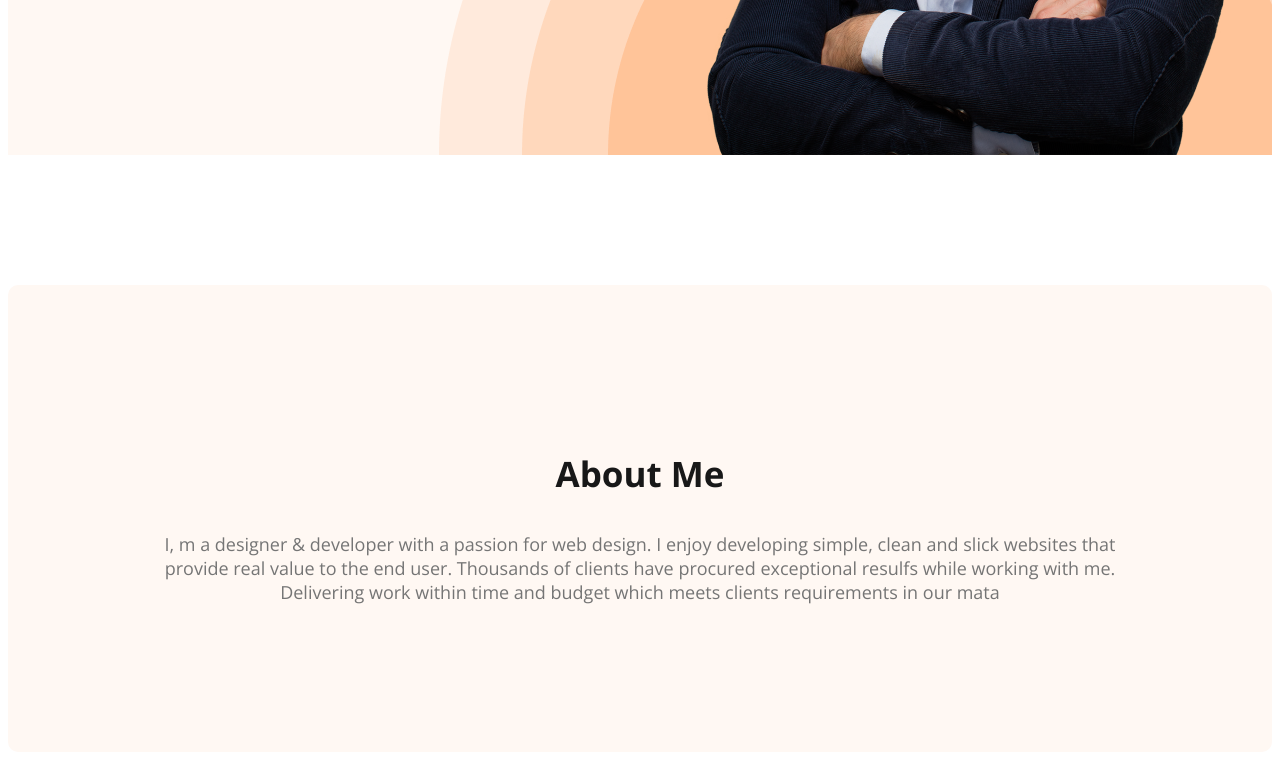
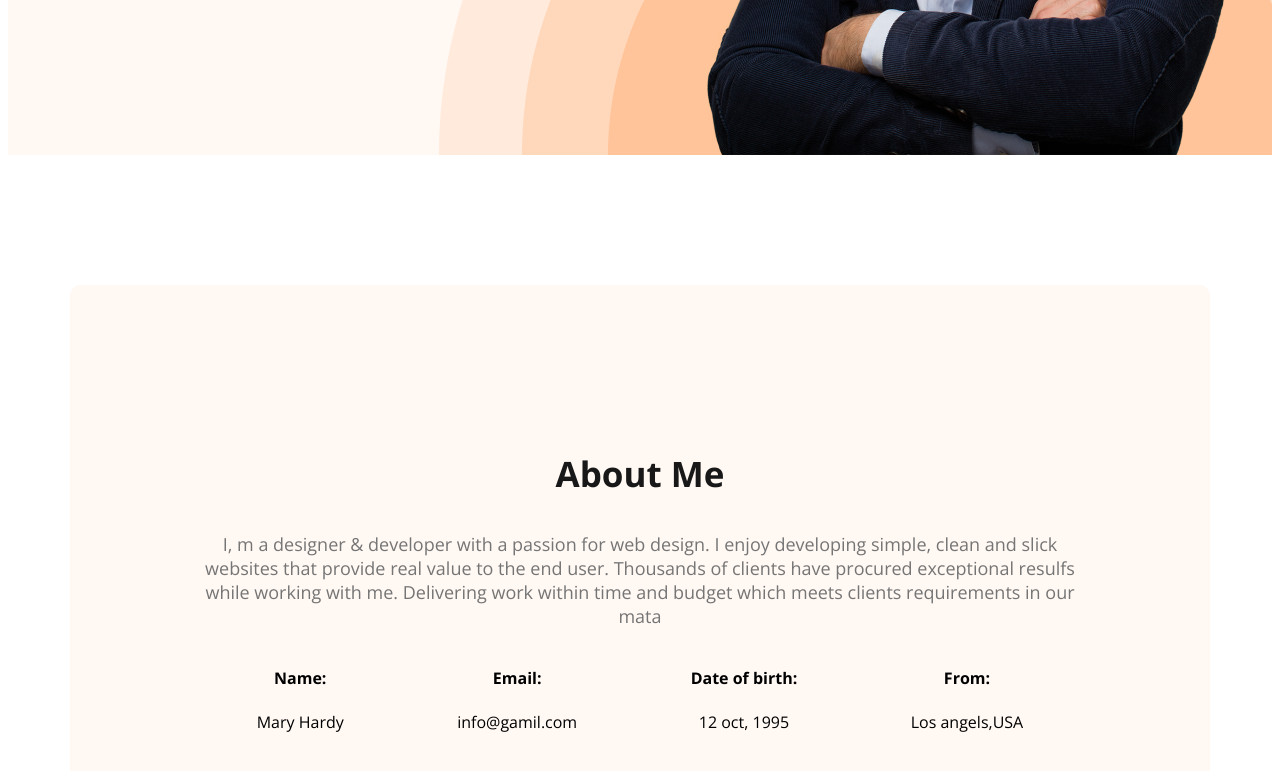
Before and after one commit to Sajeeb2186/dev-portfolio, a plain HTML site: page index.html in a window 1280 px wide. Shown: the part 710-1481 px from the top of the page. Drawn offline with nearby package versions, Linux system fonts and the light colour scheme.

Commit message:
added about section info

```diff
--- a/index.html
+++ b/index.html
@@ -44,7 +44,26 @@
     <section class="about">
         <h3 class="section-title">About Me</h3>
         <p class="section-description">I, m a designer & developer with a passion for web design. I enjoy developing simple, clean and slick websites that provide real value to the end user. Thousands of clients have procured exceptional resulfs while working with me. Delivering work within time and budget which meets clients requirements in our mata</p>
+        <div class="about-info-container">
+            <div class="about-info">
+                <h4 class="info-title">Name:</h4>
+                <p class="info-description">Mary Hardy</p>
+            </div>
+            <div class="about-info">
+                <h4 class="info-title">Email:</h4>
+                <p class="info-description">info@gamil.com</p>
+            </div>
+            <div class="about-info">
+                <h4 class="info-title">Date of birth:</h4>
+                <p class="info-description">12 oct, 1995</p>
+            </div>
+            <div class="about-info">
+                <h4 class="info-title">From:</h4>
+                <p class="info-description">Los angels,USA</p>
+            </div>
 
+
+        </div>
     </section>
 
    </main>
--- a/style/portfolio.css
+++ b/style/portfolio.css
@@ -136,6 +136,11 @@ nav a{
 
 /* Main section style */
 
+main{
+    max-width: 1140px;
+    margin : 0 auto;
+}
+
 /* about section style */
 
 .about{
@@ -144,3 +149,13 @@ nav a{
     background: #FFF8F3;
     margin: 130px 0;
 }
+
+
+.about-info-container{
+    display:flex;
+    justify-content: space-around;
+}
+
+.about-info{
+    text-align: center;
+}
```
